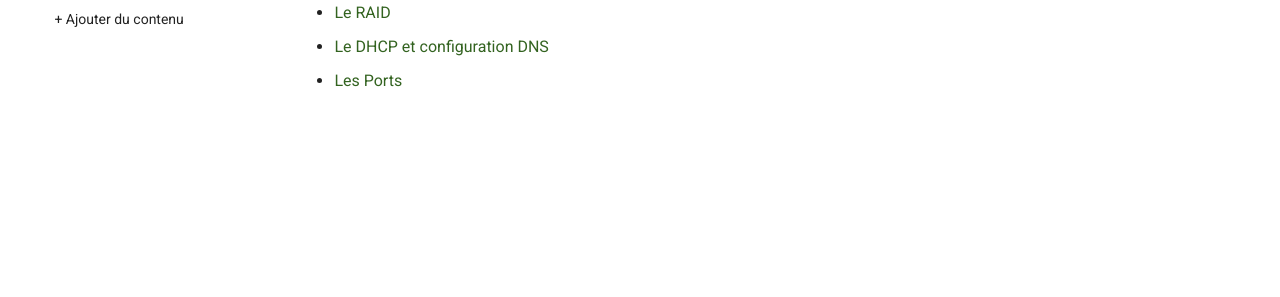
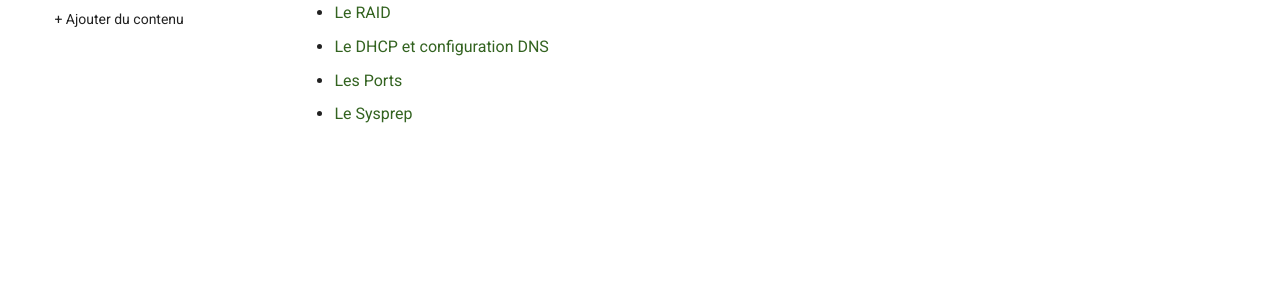
Before and after one commit to Kass-19/tssr-cours, an MkDocs documentation site: the page built from docs/revisions/index.md, in a window 1280 px wide. Shown: the part 281-578 px from the top of the page. Built offline with MkDocs 1.6.1 and Material for MkDocs 9.7.7, drawn with Linux system fonts in a browser that asks for light colours; comment, search, counter and statistics services are not loaded.

Commit message:
Add 'Le Sysprep' to revisions index

```diff
--- a/docs/revisions/index.md
+++ b/docs/revisions/index.md
@@ -6,3 +6,4 @@ Sommaire de toutes tes fiches de révision. Clique sur un titre pour aller direc
 - [Le RAID](fiche-RAID.md)
 - [Le DHCP et configuration DNS](fiche-DHCP-config-DNS.md)
 - [Les Ports](fiche-ports.md)
+- [Le Sysprep](fiche-sysprep.md)
```
